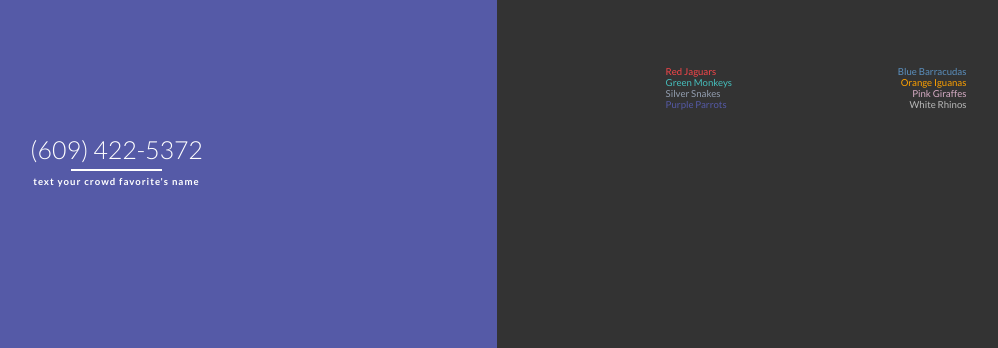
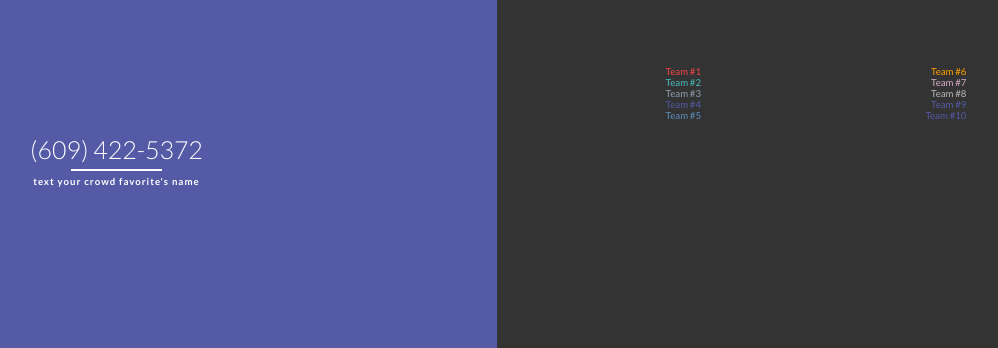
Before and after one commit to bbodenmiller/nodesurvey, a website: page public/votr.html in a window 1280 px wide. Shown: the part 452-800 px from the top of the page, without its empty margins (144-1142 px from the left). Drawn offline with nearby package versions, Linux system fonts and the light colour scheme.

Commit message:
added more team
for a total of 10 teams

```diff
--- a/public/votr.html
+++ b/public/votr.html
@@ -41,18 +41,20 @@
             <div class="team-legend">
               <div class="pull-left">
                 <ul>
-                  <li class="team-1">Red Jaguars</li>
-                  <li class="team-2">Green Monkeys</li>
-                  <li class="team-3">Silver Snakes</li>
-                  <li class="team-4">Purple Parrots</li>
+                  <li class="team-1">Team #1</li>
+                  <li class="team-2">Team #2</li>
+                  <li class="team-3">Team #3</li>
+                  <li class="team-4">Team #4</li>
+                  <li class="team-5">Team #5</li>
                 </ul>
               </div>
               <div class="pull-right">
                 <ul>
-                  <li class="team-5">Blue Barracudas</li>
-                  <li class="team-6">Orange Iguanas</li>
-                  <li class="team-7">Pink Giraffes</li>
-                  <li class="team-8">White Rhinos</li>
+                  <li class="team-6">Team #6</li>
+                  <li class="team-7">Team #7</li>
+                  <li class="team-8">Team #8</li>
+                  <li class="team-9">Team #9</li>
+                  <li class="team-10">Team #10</li>
                 </ul>
               </div>
             </div>
```
